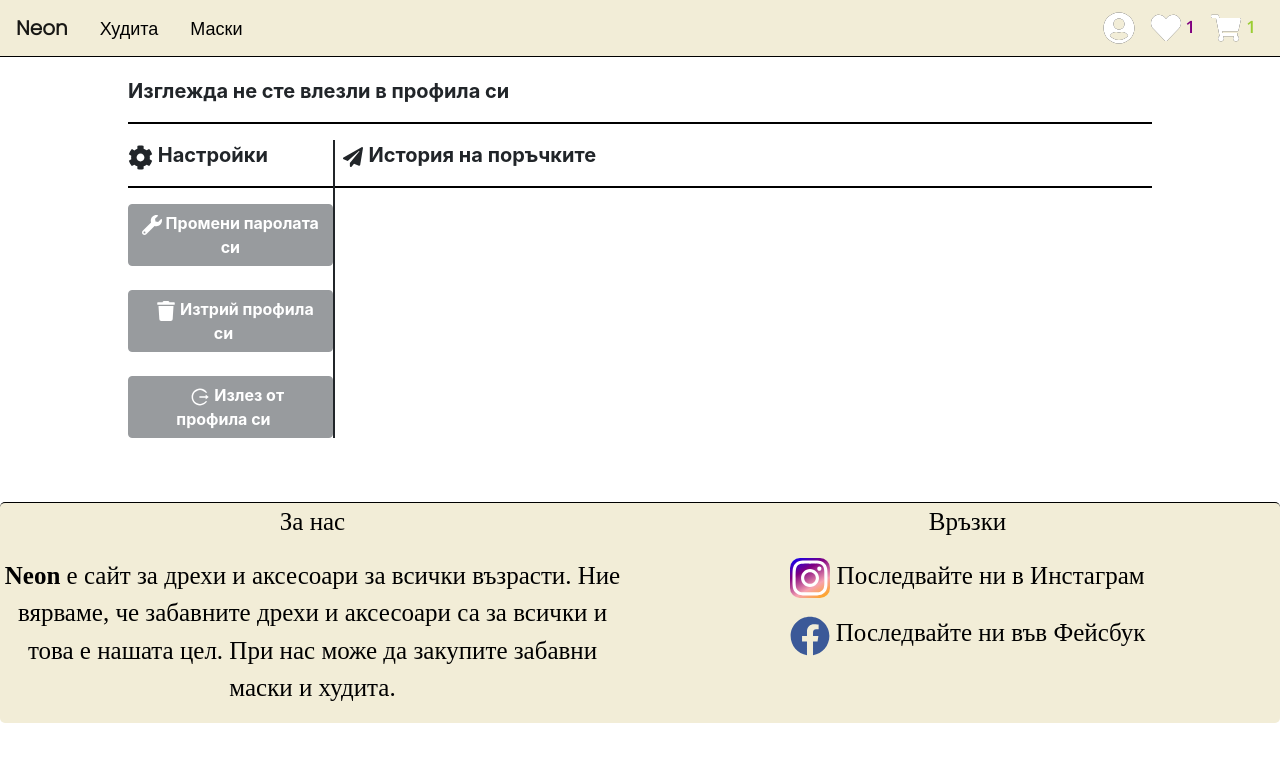
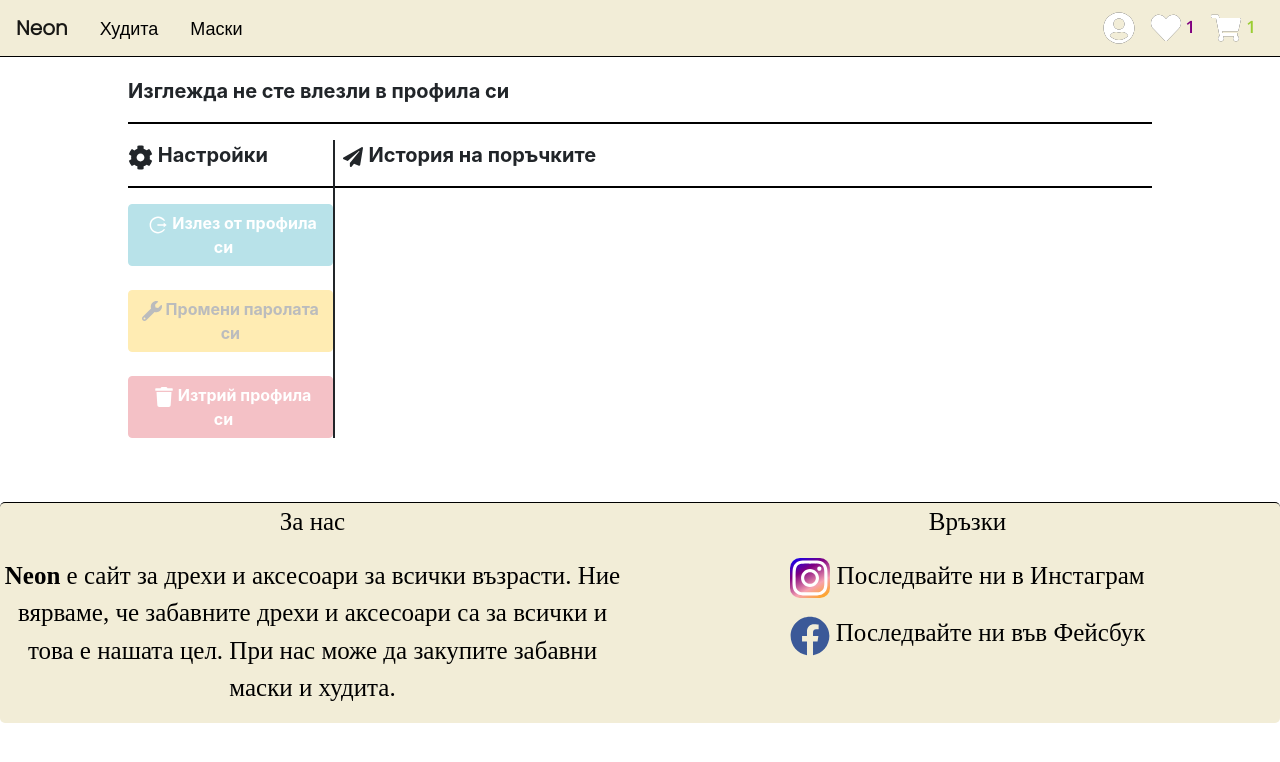
Before and after one commit to MartinYordanov374/WebStore-FullStack-Mockup, a React (Create React App) app: page /ProfilePage in a window 1280 px wide. Shown: the top 762 px of the page. Built offline with nearby package versions, Linux system fonts and the light colour scheme; a web font is replaced by a local one.

Commit message:
Changed the colors of the inactive buttons

```diff
--- a/src/Components/ProfilePage.js
+++ b/src/Components/ProfilePage.js
@@ -53,6 +53,17 @@ export default function ProfilePage() {
 
                         {cookieUsername.length>0?
                         <div>
+
+                        <Button className='btn-info' onClick={logout}>
+                        <span className='logOutButton'>
+                                <span className='freeSpace'>.</span>
+                                <AiOutlineLogout size={20}/>
+                                <strong> Излез от профила си</strong>
+                                <span className='freeSpace'>...</span>
+                        </span>
+                        </Button>
+                        <br></br>
+                        <br></br>
                         <Button className='btn-warning'>
                             <span className='changePassButton'>
                                 <FaWrench size={20}/>
@@ -63,27 +74,28 @@ export default function ProfilePage() {
                         <br></br>
                         <Button className='btn-danger'>
                             <span className='deleteAccButton'>
-                                <span className='freeSpace'>..</span>
 
+                                <span className='freeSpace'>.</span>
                                 <FaTrash size={20}/>
                                 <strong>  Изтрий профила си
                                 </strong>
                                 <span className='freeSpace'>...</span>
                             </span>
                         </Button>
-                        <br></br>
-                        <br></br>
-                        <Button className='btn-info' onClick={logout}>
+                        </div>
+                        :
+                        <div className='inactiveButtons'>
+                        <Button className='btn-info'>
                         <span className='logOutButton'>
-                                <span className='freeSpace'>...</span>
+                                <span className='freeSpace'>.</span>
                                 <AiOutlineLogout size={20}/>
                                 <strong> Излез от профила си</strong>
                                 <span className='freeSpace'>...</span>
                         </span>
                         </Button>
-                        </div>:
-                        <div className='inactiveButtons'>
-                        <Button className='btn-dark'>
+                        <br></br>
+                        <br></br>
+                        <Button className='btn-warning'>
                             <span className='changePassButton'>
                                 <FaWrench size={20}/>
                                 <strong> Промени паролата си </strong>
@@ -91,25 +103,15 @@ export default function ProfilePage() {
                         </Button>
                         <br></br>
                         <br></br>
-                        <Button className='btn-dark deleteAccButtonInvisible'>
+                        <Button className='btn-danger'>
                             <span className='deleteAccButton'>
-                                <span className='freeSpace'>..</span>
 
+                                <span className='freeSpace'>.</span>
                                 <FaTrash size={20}/>
                                 <strong>  Изтрий профила си
                                 </strong>
                                 <span className='freeSpace'>...</span>
                             </span>
-                        </Button>
-                        <br></br>
-                        <br></br>
-                        <Button className='btn-dark logOutButtonInvisible'>
-                        <span className='Inactive'>
-                                <span className='freeSpace'>...</span>
-                                <AiOutlineLogout size={20}/>
-                                <strong> Излез от профила си</strong>
-                                <span className='freeSpace'>...</span>
-                        </span>
                         </Button>
                         </div>}
 
--- a/src/Components/css/profilepage.css
+++ b/src/Components/css/profilepage.css
@@ -39,7 +39,7 @@
 }
 
 .profilePageWrapper .inactiveButtons {
-  opacity: 0.5;
+  opacity: 0.3;
 }
 
 .profilePageWrapper .dashboard {
--- a/src/Components/css/profilepage.scss
+++ b/src/Components/css/profilepage.scss
@@ -1,6 +1,6 @@
 @mixin notActiveButtons
 {
-    opacity: 0.5;
+    opacity: 0.3;
 }
 .profilePageWrapper{
 
```
